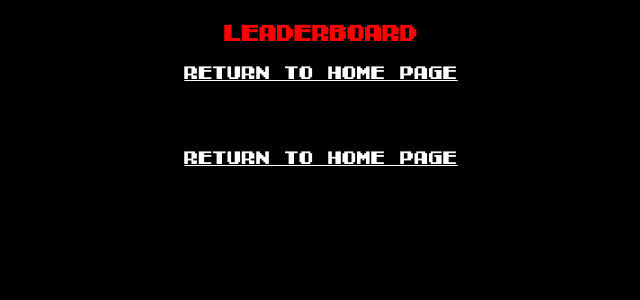
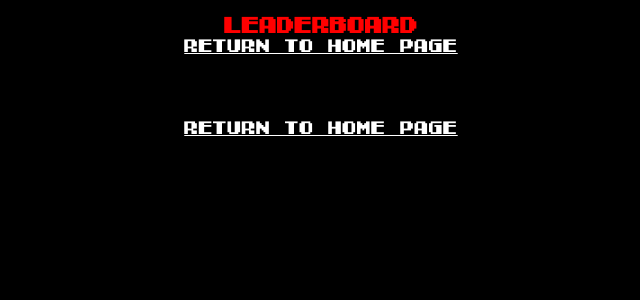
Before and after one commit to Ashwind34/contestAPI, a PHP site: page /src/leaderboard.php in a window 1280 px wide. Shown: the top 300 px of the page, without its empty margins (319-959 px from the left). Run offline with PHP 8.4, Linux system fonts and the light colour scheme; the visitor is signed in with stand-in values (Sample User, id 1); data that the repository does not hold is empty; a stand-in replaces the project's code that opens the database connection; some web fonts are replaced.

Commit message:
updated leaderboard styling, need to check for full length leaderboard

```diff
--- a/css/style.css
+++ b/css/style.css
@@ -48,7 +48,6 @@
 	.boPic {
 		max-width: 400px;
 	}
-
 }
 
 body {
@@ -156,7 +155,7 @@ body {
 	grid-template-rows: 1fr 8fr 2fr;
 }
 .boardContainer {
-	grid-template-rows: 20% 15% auto;
+	grid-template-rows: 15% 20% auto 20%;
 }
 
 .picksContainer {
@@ -233,6 +232,10 @@ a:link, a:visited {
 	font-size: 0.9rem;
 	text-align:center;
 	margin-top: 1.15rem;
+}
+
+.noMargin {
+	margin-top: 0 !important;
 }
 
 p,
--- a/src/leaderboard.php
+++ b/src/leaderboard.php
@@ -98,12 +98,12 @@ if (count($data) > 0) {
 				LEADERBOARD
 			</div>
 			<div class="formLink">
-				<a href="../index.php">Return to Home Page</a>
+				<a class="noMargin" href="../index.php">Return to Home Page</a>
 			</div>
 			<div>
 				<?php echo $leaderboard; ?>
-				<br>
-				<br>
+			</div>
+			<div>
 				<a class="formLink" href="../index.php">Return to Home Page</a>
 			</div>
 		</div>
```
